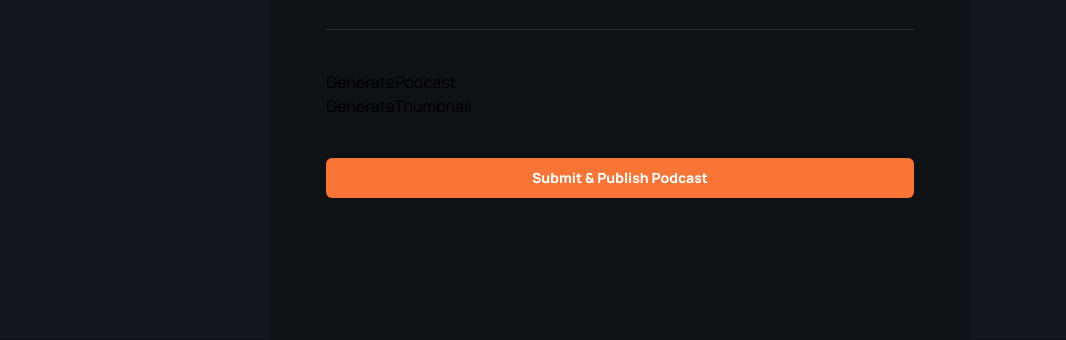
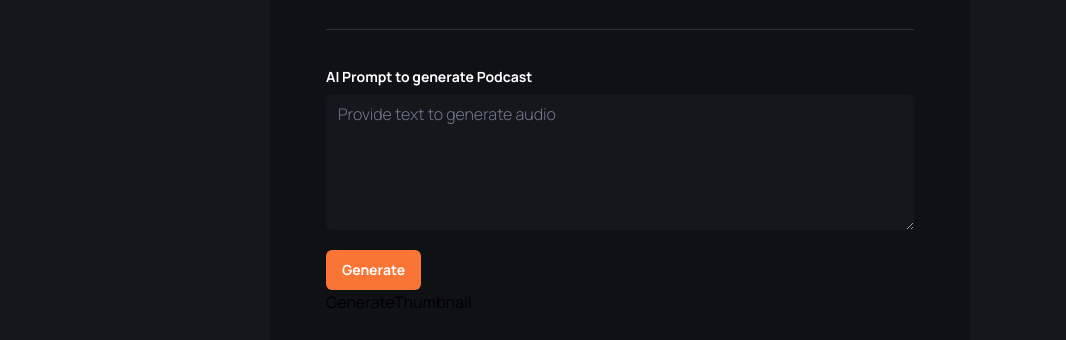
Before and after one commit to Jisap/next14-podcastr, a Next.js app: page /create-podcast in a window 1280 px wide. Shown: the part 461-801 px from the top of the page, without its empty margins (0-1066 px from the left). Built offline with nearby package versions, Linux system fonts and the light colour scheme; no server answers.

Commit message:
generatedPodcast

```diff
--- a/app/(root)/create-podcast/page.tsx
+++ b/app/(root)/create-podcast/page.tsx
@@ -23,6 +23,7 @@ import { Textarea } from "@/components/ui/textarea"
 import GeneratePodcast from "@/components/GeneratePodcast"
 import GenerateThumbnail from "@/components/GenerateThumbnail"
 import { Loader } from "lucide-react"
+import { Id } from "@/convex/_generated/dataModel"
 
 const voiceCategories = ['alloy', 'shimmer', 'nova', 'echo', 'fable', 'onyx'];
 
@@ -35,6 +36,16 @@ const CreatePodcast = () => {
 
   const [voiceType, setVoiceType] = useState<string | null>(null);
   const [isSubmitting, setIsSubmitting] = useState(false);
+
+  const [imagePrompt, setImagePrompt] = useState('');
+  const [imageStorageId, setImageStorageId] = useState<Id<"_storage"> | null>(null)
+  const [imageUrl, setImageUrl] = useState('');
+
+  const [audioUrl, setAudioUrl] = useState('');
+  const [audioStorageId, setAudioStorageId] = useState<Id<"_storage"> | null>(null)
+  const [audioDuration, setAudioDuration] = useState(0);
+
+  const [voicePrompt, setVoicePrompt] = useState('');
 
   // 1. Define your form.
   const form = useForm<z.infer<typeof formSchema>>({
@@ -128,7 +139,15 @@ const CreatePodcast = () => {
           </div>
 
           <div className="flex flex-col pt-10">
-            <GeneratePodcast />
+            <GeneratePodcast
+              setAudioStorageId={setAudioStorageId}
+              setAudio={setAudioUrl}
+              voiceType={voiceType!}
+              audio={audioUrl}
+              voicePrompt={voicePrompt}
+              setVoicePrompt={setVoicePrompt}
+              setAudioDuration={setAudioDuration}
+            />
 
             <GenerateThumbnail />
 
--- a/components/GeneratePodcast.tsx
+++ b/components/GeneratePodcast.tsx
@@ -1,8 +1,72 @@
-import React from 'react'
 
-const GeneratePodcast = () => {
+
+import React, { useState } from 'react'
+import { GeneratePodcastProps } from '@/types'
+import { Label } from './ui/label'
+import { Textarea } from './ui/textarea'
+import { Button } from './ui/button'
+import { Loader } from 'lucide-react'
+
+
+const useGeneratePodcast = ({
+  setAudio,
+  voiceType,
+  voicePrompt,
+  setAudioStorageId
+}: GeneratePodcastProps) => {
+
+  return {
+    isGenerating: false,
+    generatePodcast: () => {}
+  }
+}
+
+
+
+const GeneratePodcast = ( props: GeneratePodcastProps) => {
+
+  const { isGenerating, generatePodcast } = useGeneratePodcast(props);
+
   return (
-    <div>GeneratePodcast</div>
+    <div>
+      <div className="flex flex-col gap-2.5">
+        <Label className="text-16 font-bold text-white-1">
+          AI Prompt to generate Podcast
+        </Label>
+        <Textarea
+          className="input-class font-light focus-visible:ring-offset-orange-1"
+          placeholder='Provide text to generate audio'
+          rows={5}
+          value={props.voicePrompt}
+          onChange={(e) => props.setVoicePrompt(e.target.value)}
+        />
+      </div>
+      <div className="mt-5 w-full max-w-[200px]">
+        <Button
+          type="submit"
+          className="text-16 bg-orange-1 py-4 font-bold text-white-1"
+          onClick={generatePodcast}
+        >
+          {isGenerating ? (
+            <>
+              Generating
+              <Loader size={20} className="animate-spin ml-2" />
+            </>
+          ) : (
+            'Generate'
+          )}
+        </Button>
+      </div>
+      {props.audio && (
+        <audio
+          controls
+          src={props.audio}
+          autoPlay
+          className="mt-5"
+          onLoadedMetadata={(e) => props.setAudioDuration(e.currentTarget.duration)}
+        />
+      )}
+    </div>
   )
 }
 
```
Also changed, not shown: types/index.ts (+18 -18 lines).
